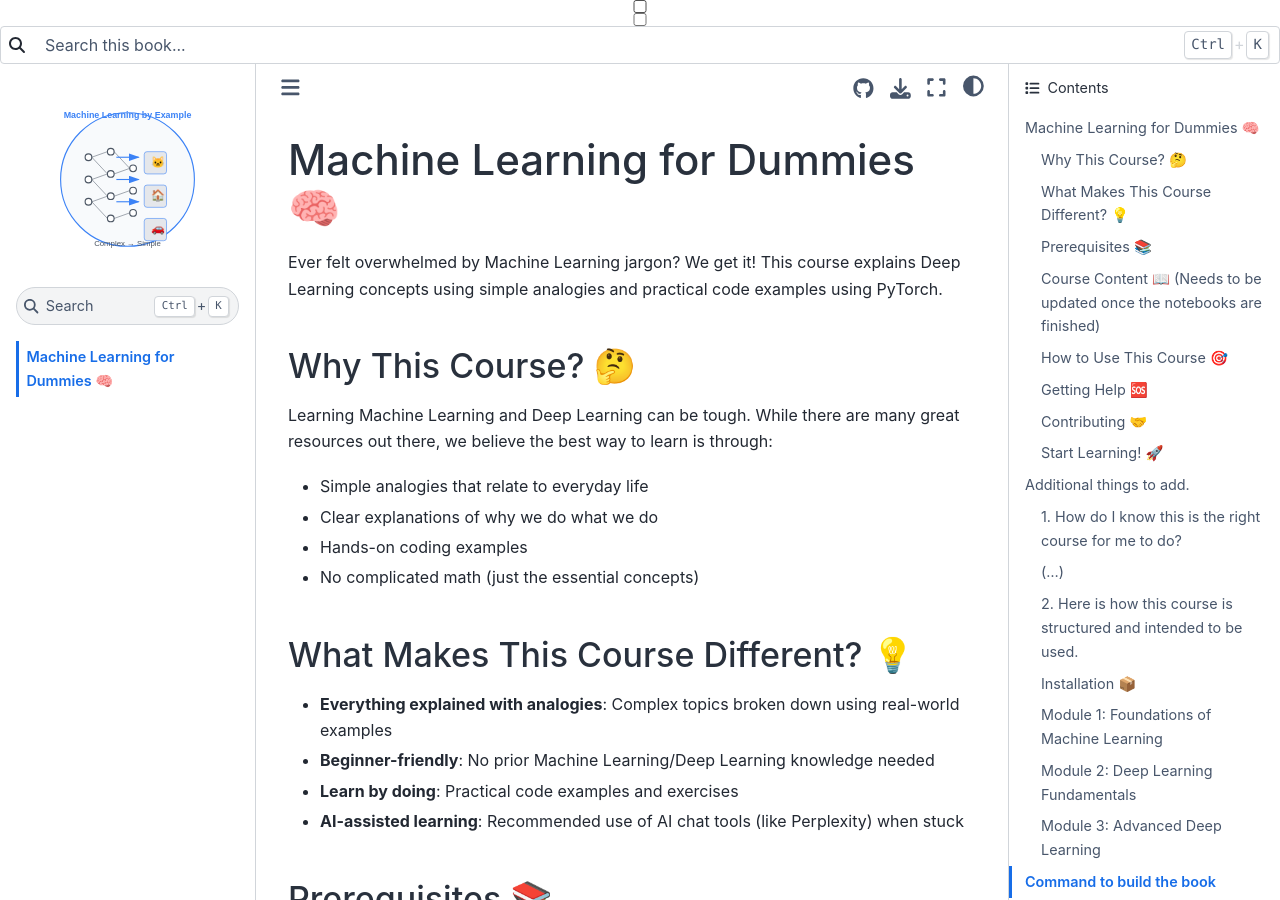
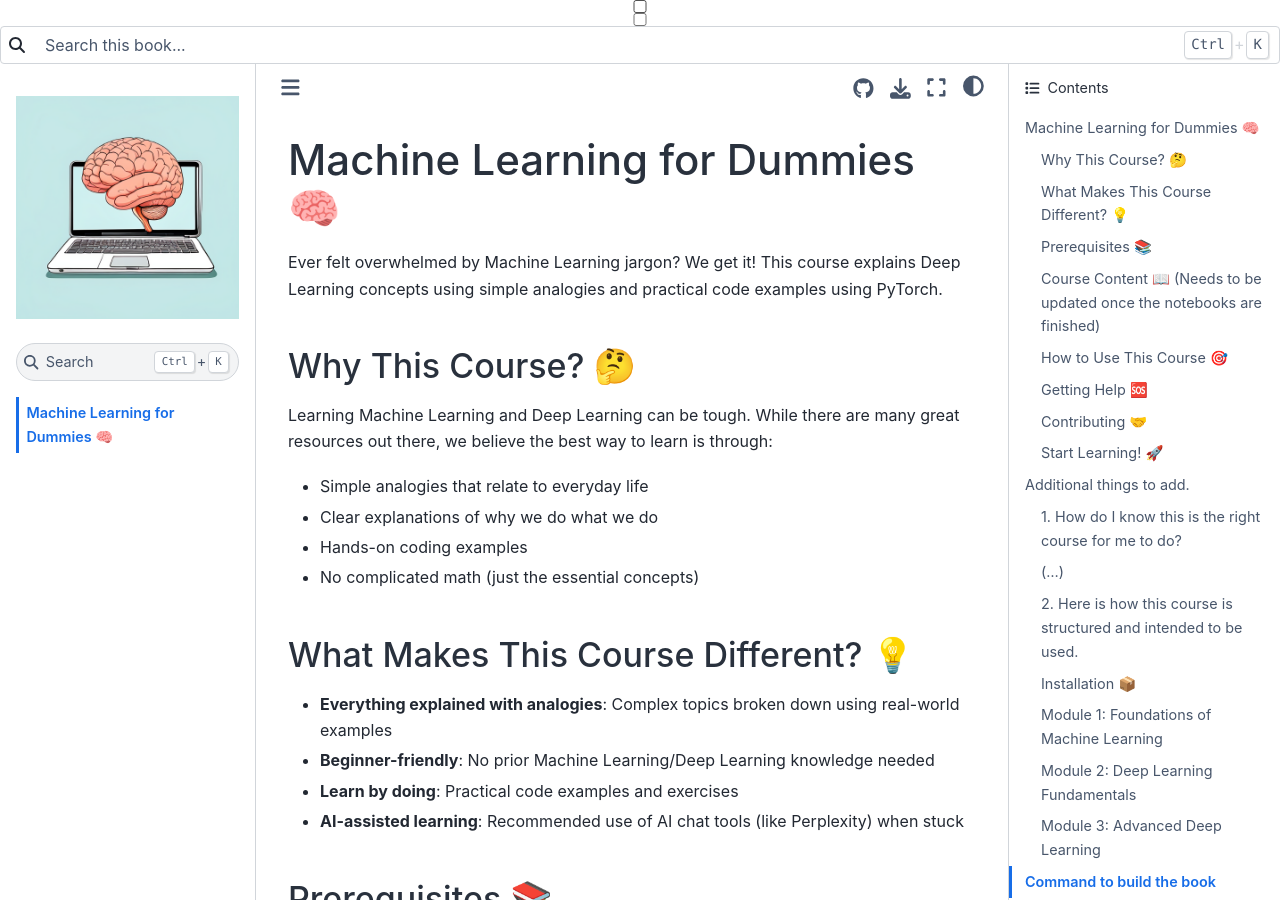
Before and after one commit to shreyashguptas/Machine-Learning-for-Dummies, a Jupyter Book: the page built from README.md, in a window 1280 px wide and 900 px high. Built offline with Jupyter Book 1.0.4 settings and Sphinx 7.4.7 and the Sphinx Book theme 1.1.4, drawn with Linux system fonts in a browser that asks for light colours; pages that are not in the unit, such as notebooks, are missing from menus.

Commit message:
Updating course logo

```diff
--- a/_config.yml
+++ b/_config.yml
@@ -2,7 +2,7 @@
 title: Machine Learning for Dummies
 author: Shreyash Gupta
 copyright: "2024"
-logo: images/course-logo.svg
+logo: images/course-logo.png
 
 # Repository settings (at root level)
 repository:
@@ -34,7 +34,7 @@ html:
   use_repository_button: true
   use_issues_button: true
   use_edit_page_button: true
-  favicon: "images/course-logo.svg"
+  favicon: "images/course-logo.png"
   home_page_in_navbar: true
 
 sphinx:
```
Also changed, not shown: images/course-logo.png (added), images/course-logo.svg (deleted), 1 other file.
